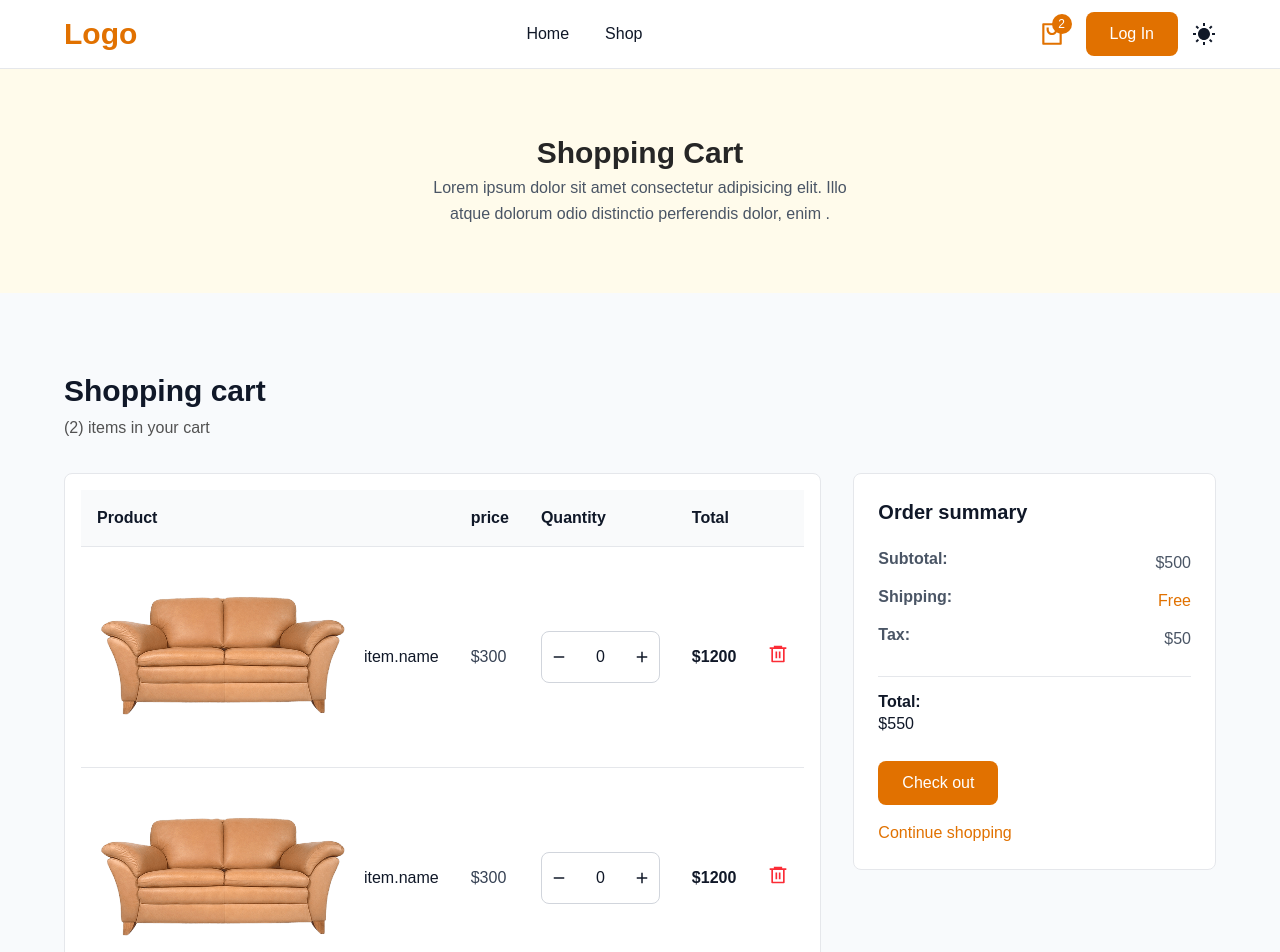
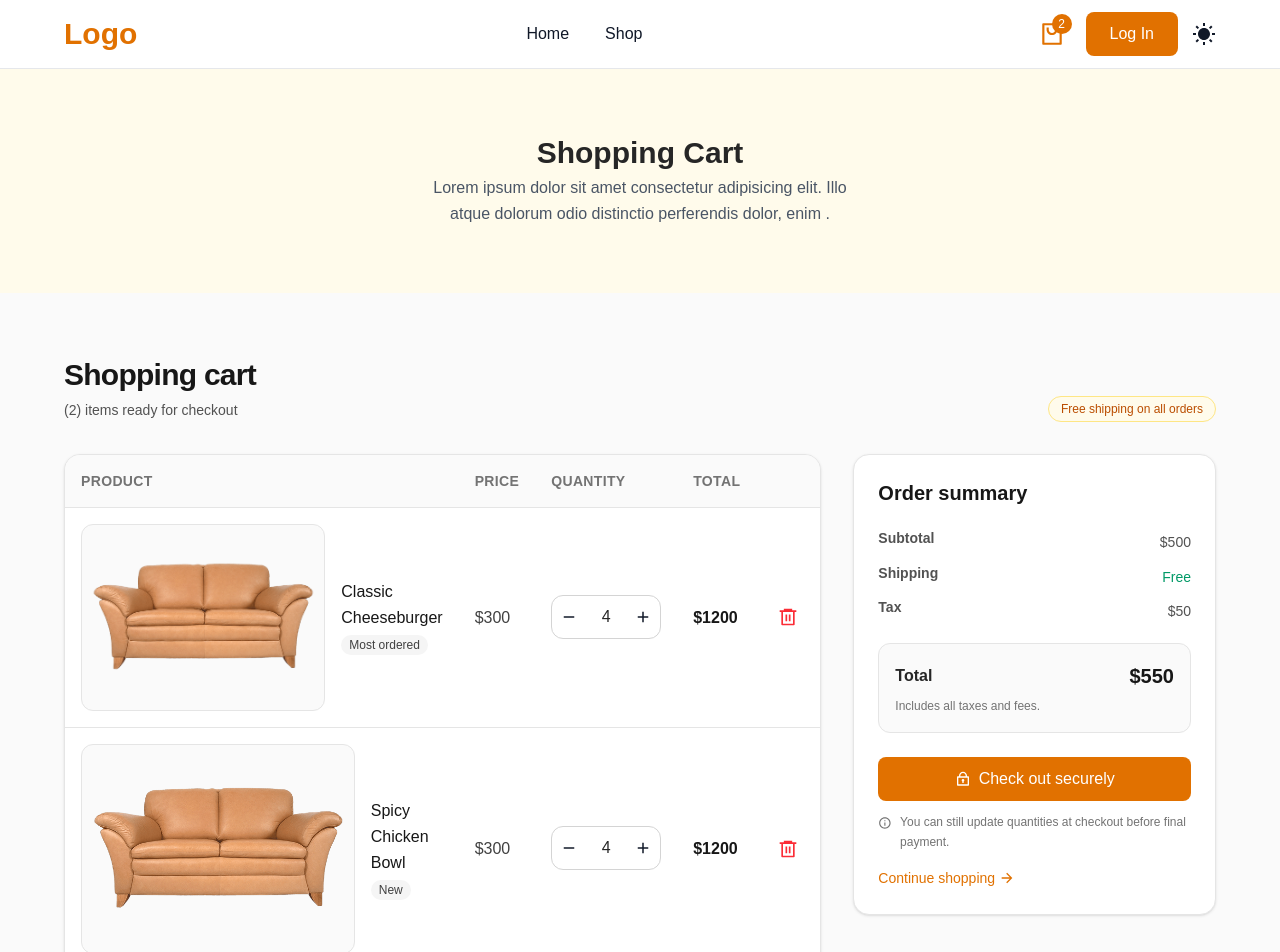
Before and after one commit to arnaldo16763695/ecommerce-food, a Next.js app: page /shopping-cart in a window 1280 px wide. Shown: the top 952 px of the page. Built offline with nearby package versions, Linux system fonts and the light colour scheme; a web font is replaced by a local one.

Commit message:
Improve CartItems UI clarity and accessibility

```diff
--- a/components/CartItems.tsx
+++ b/components/CartItems.tsx
@@ -1,208 +1,247 @@
-import { RiAddLine, RiDeleteBin6Line, RiSubtractLine } from "@remixicon/react";
+import {
+  RiAddLine,
+  RiArrowRightLine,
+  RiDeleteBin6Line,
+  RiInformationLine,
+  RiLock2Line,
+  RiSubtractLine,
+} from "@remixicon/react";
 import Image from "next/image";
 import Link from "next/link";
 import React from "react";
 
+const mockCartItems = [
+  {
+    id: 1,
+    name: "Classic Cheeseburger",
+    price: 300,
+    quantity: 4,
+    image: "/images/product-1.png",
+    tag: "Most ordered",
+  },
+  {
+    id: 2,
+    name: "Spicy Chicken Bowl",
+    price: 300,
+    quantity: 4,
+    image: "/images/product-1.png",
+    tag: "New",
+  },
+];
+
 function CartItems() {
   return (
-    <section className="py-10 md:py-20">
+    <section className="bg-neutral-50 py-10 md:py-16">
       <div className="page-container">
-        {/* Title  */}
-        <div className="mb-8 space-y-1.5">
-          <h3 className="text-3xl">Shopping cart</h3>
-          <p className="text-neutral-600">(2) items in your cart</p>
+        <div className="mb-8 flex flex-wrap items-end justify-between gap-3">
+          <div className="space-y-1.5">
+            <h3 className="text-3xl font-semibold tracking-tight text-neutral-900">
+              Shopping cart
+            </h3>
+            <p className="text-sm text-neutral-600">
+              ({mockCartItems.length}) items ready for checkout
+            </p>
           </div>
+          <span className="rounded-full border border-amber-200 bg-amber-50 px-3 py-1 text-xs font-medium text-amber-700">
+            Free shipping on all orders
+          </span>
+        </div>
+
         <div className="grid gap-8 lg:grid-cols-3 lg:items-start">
-          {/* Cart items  */}
-          <div className="lg:col-span-2">
-            <div className="bg-white border p-4 border-gray-200 rounded-lg overflow-hidden">
-              {/* Mobile view  */}
-              <div className="md:hidden divide-y divide-gray-200">
-                {/* item  */}
-                <div className="">
-                  {/* Product  */}
+          <div className="space-y-4 lg:col-span-2">
+            <div className="overflow-hidden rounded-2xl border border-neutral-200 bg-white shadow-sm">
+              <div className="md:hidden divide-y divide-neutral-200">
+                {mockCartItems.map((item) => (
+                  <article key={item.id} className="space-y-4 p-4">
                     <div className="flex gap-4">
-                    {/* img  */}
-                    <div className="">
+                      <div className="rounded-xl border border-neutral-200 bg-neutral-50 p-2">
                         <Image
-                        src={"/images/product-1.png"}
+                          src={item.image}
                           width={80}
                           height={80}
-                        alt="'ite.name'"
-                        className="rounded-md w-auto h-auto object-contain"
+                          alt={item.name}
+                          className="h-auto w-auto object-contain"
                         />
                       </div>
-                    {/* Content  */}
+
                       <div className="flex-1">
-                      <h3 className="font-medium mb-2">{"item.name"}</h3>
-                      <p className="text-gray-600 mb-2">${"item.price"}</p>
+                        <div className="mb-2 flex items-start justify-between gap-3">
+                          <div>
+                            <h3 className="font-medium leading-tight text-neutral-900">
+                              {item.name}
+                            </h3>
+                            <span className="mt-1 inline-flex rounded-full bg-neutral-100 px-2 py-0.5 text-xs font-medium text-neutral-700">
+                              {item.tag}
+                            </span>
+                          </div>
+                          <button
+                            title="Delete item"
+                            aria-label={`Delete ${item.name}`}
+                            className="rounded-lg p-1.5 text-red-500 transition-colors hover:bg-red-50 hover:text-red-700 focus:bg-red-50 focus:text-red-700"
+                          >
+                            <RiDeleteBin6Line size={18} />
+                          </button>
+                        </div>
 
-                      {/* Counter  */}
-                      <div className="flex items-center gap-2 border border-gray-300 w-fit rounded-lg">
-                        <button className="p-2 hover:bg-gray-100 focus:bg-gray-100 transition">
+                        <p className="mb-3 text-sm text-neutral-600">${item.price} each</p>
+
+                        <div className="inline-flex items-center rounded-xl border border-neutral-300 bg-white">
+                          <button
+                            aria-label={`Decrease quantity for ${item.name}`}
+                            className="rounded-l-xl p-2 transition hover:bg-neutral-100 focus:bg-neutral-100"
+                          >
                             <RiSubtractLine size={18} />
                           </button>
-                        <p className="p-3 font-medium">{0}</p>
-                        <button className="p-2 hover:bg-gray-100 focus:bg-gray-100 transition">
+                          <p className="min-w-10 px-3 py-2 text-center font-medium text-neutral-800">
+                            {item.quantity}
+                          </p>
+                          <button
+                            aria-label={`Increase quantity for ${item.name}`}
+                            className="rounded-r-xl p-2 transition hover:bg-neutral-100 focus:bg-neutral-100"
+                          >
                             <RiAddLine size={18} />
                           </button>
                         </div>
                       </div>
-                    {/* Trash icon  */}
-                    <button
-                      title="Delete item"
-                      className=" text-red-500 hover:text-red-700 focus:text-red-700 transition-colors"
+                    </div>
+
+                    <div className="flex items-center justify-between rounded-xl border border-neutral-200 bg-neutral-50 px-3 py-2">
+                      <p className="text-sm font-medium text-neutral-600">Subtotal</p>
+                      <p className="font-semibold text-amber-600">
+                        ${item.price * item.quantity}
+                      </p>
+                    </div>
+                  </article>
+                ))}
+              </div>
+
+              <div className="hidden overflow-x-hidden md:block">
+                <table className="min-w-full border-collapse text-left">
+                  <thead className="border-b border-neutral-200 bg-neutral-50 text-sm">
+                    <tr>
+                      {["Product", "Price", "Quantity", "Total"].map((label) => (
+                        <th
+                          className="p-4 font-semibold uppercase tracking-wide text-neutral-500"
+                          key={label}
                         >
-                      <RiDeleteBin6Line size={20} />
-                    </button>
-                  </div>
-                  {/* Total price  */}
-                  <div className="mt-3 pt-3 border-t border-gray-100 flex justify-between">
-                    <p className="text-gray-600 font-semibold">Subtotal:</p>
-                    <p className="text-amber-600 font-cunia ">${300}</p>
-                  </div>
-                </div>
-              </div>
-              {/* Desktop Menu  */}
-              <div className="hidden md:block overflow-x-hidden">
-                <table className="min-w-full text-left border-collapse">
-                  <thead className="bg-gray-50 border-b border-gray-200">
-                    <tr>
-                      {["Product", "price", "Quantity", "Total"].map(
-                        (label) => (
-                          <th className="p-4 font-semibold " key={label}>
                           {label}
                         </th>
-                        ),
-                      )}
+                      ))}
                       <th className="p-4"></th>
                     </tr>
                   </thead>
 
-                  <tbody className="divide-y divide-gray-200">
-                    {/* item  */}
-                    <tr>
+                  <tbody className="divide-y divide-neutral-200">
+                    {mockCartItems.map((item) => (
+                      <tr key={item.id} className="transition-colors hover:bg-neutral-50">
                         <td className="p-4">
                           <div className="flex items-center gap-4">
-                          <div>
+                            <div className="rounded-xl border border-neutral-200 bg-neutral-50 p-2">
                               <Image
-                              src="/images/product-1.png"
-                              alt="Product"
-                              width={50}
+                                src={item.image}
+                                alt={item.name}
+                                width={52}
                                 height={80}
-                              className="rounded-md w-auto h-auto object-contain"
+                                className="h-auto w-auto object-contain"
                               />
                             </div>
-                          <p className="font-medium">{"item.name"}</p>
+                            <div>
+                              <p className="font-medium text-neutral-900">{item.name}</p>
+                              <span className="mt-1 inline-flex rounded-full bg-neutral-100 px-2 py-0.5 text-xs font-medium text-neutral-700">
+                                {item.tag}
+                              </span>
+                            </div>
                           </div>
                         </td>
-                      <td className="text-gray-700 p-4">${300}</td>
+                        <td className="p-4 text-neutral-700">${item.price}</td>
                         <td className="p-4">
-                        {/* Counter */}
-                        <div className="flex items-center gap-2 border border-gray-300 w-fit rounded-lg">
-                          <button className="p-2 hover:bg-gray-100 focus:bg-gray-100 transition">
+                          <div className="inline-flex items-center rounded-xl border border-neutral-300 bg-white">
+                            <button
+                              aria-label={`Decrease quantity for ${item.name}`}
+                              className="rounded-l-xl p-2 transition hover:bg-neutral-100 focus:bg-neutral-100"
+                            >
                               <RiSubtractLine size={18} />
                             </button>
-                          <p className="p-3 font-medium">{0}</p>
-                          <button className="p-2 hover:bg-gray-100 focus:bg-gray-100 transition">
+                            <p className="min-w-10 px-3 py-2 text-center font-medium text-neutral-800">
+                              {item.quantity}
+                            </p>
+                            <button
+                              aria-label={`Increase quantity for ${item.name}`}
+                              className="rounded-r-xl p-2 transition hover:bg-neutral-100 focus:bg-neutral-100"
+                            >
                               <RiAddLine size={18} />
                             </button>
                           </div>
                         </td>
-                      {/* Total price  */}
-                      <td className="p-4 font-semibold">${1200}</td>
+                        <td className="p-4 font-semibold text-neutral-900">
+                          ${item.price * item.quantity}
+                        </td>
                         <td className="p-4">
                           <button
                             title="Delete item"
-                          className="text-red-500 hover:text-red-700 focus:text-red-700 transition-colors"
+                            aria-label={`Delete ${item.name}`}
+                            className="rounded-lg p-1.5 text-red-500 transition-colors hover:bg-red-50 hover:text-red-700 focus:bg-red-50 focus:text-red-700"
                           >
                             <RiDeleteBin6Line size={20} />
                           </button>
                         </td>
                       </tr>
-                    {/* item  */}
-                    <tr>
-                      <td className="p-4">
-                        <div className="flex items-center gap-4">
-                          <div>
-                            <Image
-                              src="/images/product-1.png"
-                              alt="Product"
-                              width={50}
-                              height={80}
-                              className="rounded-md w-auto h-auto object-contain"
-                            />
-                          </div>
-                          <p className="font-medium">{"item.name"}</p>
-                        </div>
-                      </td>
-                      <td className="text-gray-700 p-4">${300}</td>
-                      <td className="p-4">
-                        {/* Counter */}
-                        <div className="flex items-center gap-2 border border-gray-300 w-fit rounded-lg">
-                          <button className="p-2 hover:bg-gray-100 focus:bg-gray-100 transition">
-                            <RiSubtractLine size={18} />
-                          </button>
-                          <p className="p-3 font-medium">{0}</p>
-                          <button className="p-2 hover:bg-gray-100 focus:bg-gray-100 transition">
-                            <RiAddLine size={18} />
-                          </button>
-                        </div>
-                      </td>
-                      {/* Total price  */}
-                      <td className="p-4 font-semibold">${1200}</td>
-                      <td className="p-4">
-                        <button
-                          title="Delete item"
-                          className="text-red-500 hover:text-red-700 focus:text-red-700 transition-colors"
-                        >
-                          <RiDeleteBin6Line size={20} />
-                        </button>
-                      </td>
-                    </tr>
+                    ))}
                   </tbody>
                 </table>
               </div>
             </div>
-            {/* Clear cart btn  */}
-            <button className="mt-4 text-red-500 flex items-center gap-2 hover:text-red-700 focus:text-red-700 transition-colors">
-              <RiDeleteBin6Line />
+
+            <button className="flex items-center gap-2 rounded-lg border border-red-200 bg-red-50 px-3 py-2 text-sm font-medium text-red-600 transition-colors hover:bg-red-100 focus:bg-red-100">
+              <RiDeleteBin6Line size={16} />
               Clear cart
             </button>
           </div>
-          {/* Order summary  */}
-          <div className="lg:col-span-1 border border-gray-200 bg-white p-6 rounded-lg sticky top-24">
-            {/* Title  */}
-            <h3 className="text-xl mb-6">Order summary</h3>
-            <div className="space-y-3 mb-6">
-              {/* Total  */}
-              <div className="flex justify-between text-gray-600">
-                <h4>Subtotal:</h4>
-                <p>${500}</p>
+
+          <aside className="sticky top-24 rounded-2xl border border-neutral-200 bg-white p-6 shadow-sm lg:col-span-1">
+            <h3 className="mb-6 text-xl font-semibold text-neutral-900">Order summary</h3>
+
+            <div className="mb-5 space-y-3 text-sm">
+              <div className="flex justify-between text-neutral-600">
+                <h4>Subtotal</h4>
+                <p>$500</p>
               </div>
-              {/* Shipping  */}
-              <div className="flex justify-between text-gray-600">
-                <h4>Shipping:</h4>
-                <p className="text-amber-600">{"Free"}</p>
+              <div className="flex justify-between text-neutral-600">
+                <h4>Shipping</h4>
+                <p className="font-medium text-emerald-600">Free</p>
+              </div>
+              <div className="flex justify-between text-neutral-600">
+                <h4>Tax</h4>
+                <p>$50</p>
+              </div>
             </div>
 
-              {/* Tax  */}
-              <div className="flex justify-between text-gray-600">
-                <h4>Tax:</h4>
-                <p>${50}</p>
+            <div className="mb-6 rounded-xl border border-neutral-200 bg-neutral-50 p-4">
+              <div className="mb-1 flex items-center justify-between">
+                <h4 className="font-semibold text-neutral-800">Total</h4>
+                <p className="text-xl font-semibold text-neutral-900">$550</p>
               </div>
-            </div>
-            {/* Total price  */}
-            <div className="border-t border-gray-200 pt-4 mb-6">
-              <h4>Total:</h4>
-              <p>${550}</p>
+              <p className="text-xs text-neutral-500">Includes all taxes and fees.</p>
             </div>
 
-            {/* Checkout btn  */}
-            <button className="btn-primary">Check out</button>
+            <button className="btn-primary inline-flex w-full items-center justify-center gap-2">
+              <RiLock2Line size={16} />
+              Check out securely
+            </button>
 
-            <Link href={"/shop"} className="block mt-4 text-amber-600 hover:underline focus:underline max-w-max">Continue shopping</Link>
-          </div>
+            <p className="mt-3 flex items-start gap-2 text-xs text-neutral-500">
+              <RiInformationLine size={16} className="mt-0.5" />
+              You can still update quantities at checkout before final payment.
+            </p>
+
+            <Link
+              href="/shop"
+              className="mt-4 inline-flex items-center gap-1 text-sm font-medium text-amber-600 transition hover:underline focus:underline"
+            >
+              Continue shopping
+              <RiArrowRightLine size={16} />
+            </Link>
+          </aside>
         </div>
       </div>
     </section>
```
Lines whose indentation alone changed are shown as unchanged.
